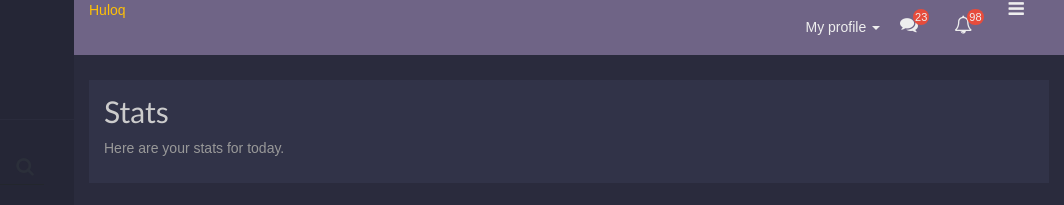
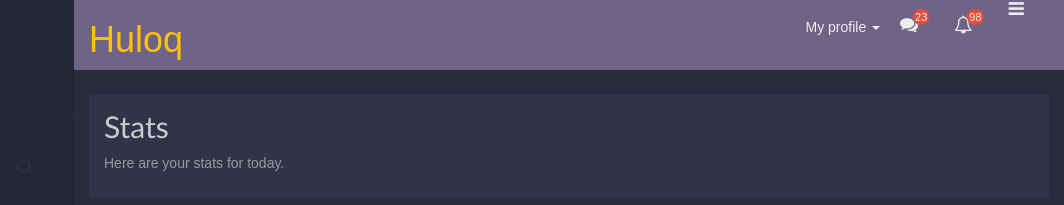
Before and after one commit to kenco99/dashboard, a website: page public/index.html in a window 1280 px wide. Shown: the top 205 px of the page, 216-1280 px from the left. Drawn offline with nearby package versions, Linux system fonts and the light colour scheme; a web font is replaced by a local one.

Commit message:
dashboard

```diff
--- a/public/css/main.css
+++ b/public/css/main.css
@@ -431,8 +431,6 @@
   }
 
 
-
-
   /* Start media query */
 
   @media (max-width: 767px) {
--- a/public/index.html
+++ b/public/index.html
@@ -1,6 +1,8 @@
 <html lang="en">
   <head>
-    <meta charset="UTF-8">
+    <meta charset="UTF-8" />
+    <meta name="viewport" content="width=device-width, initial-scale=1.0" />
+    <meta http-equiv="X-UA-Compatible" content="IE=Edge" />
     <title>Dashboard</title>
     <link rel="stylesheet" href="https://maxcdn.bootstrapcdn.com/bootstrap/3.3.7/css/bootstrap.min.css" integrity="sha384-BVYiiSIFeK1dGmJRAkycuHAHRg32OmUcww7on3RYdg4Va+PmSTsz/K68vbdEjh4u" crossorigin="anonymous">
     <link rel="stylesheet" href="https://maxcdn.bootstrapcdn.com/font-awesome/4.7.0/css/font-awesome.min.css">
@@ -66,7 +68,7 @@
             <button type="button" class="navbar-toggle collapsed" data-toggle="collapse" data-target="#bs-example-navbar-collapse-1" aria-expanded="false">
               <i class="fa fa-align-right"></i>
             </button>
-            <span class="main-color">Huloq</span></a>
+            <span class="main-color"><h1>Huloq</h1></span></a>
           </div>
           <div class="collapse navbar-collapse navbar-right" id="bs-example-navbar-collapse-1">
             <ul class="nav navbar-nav">
```
